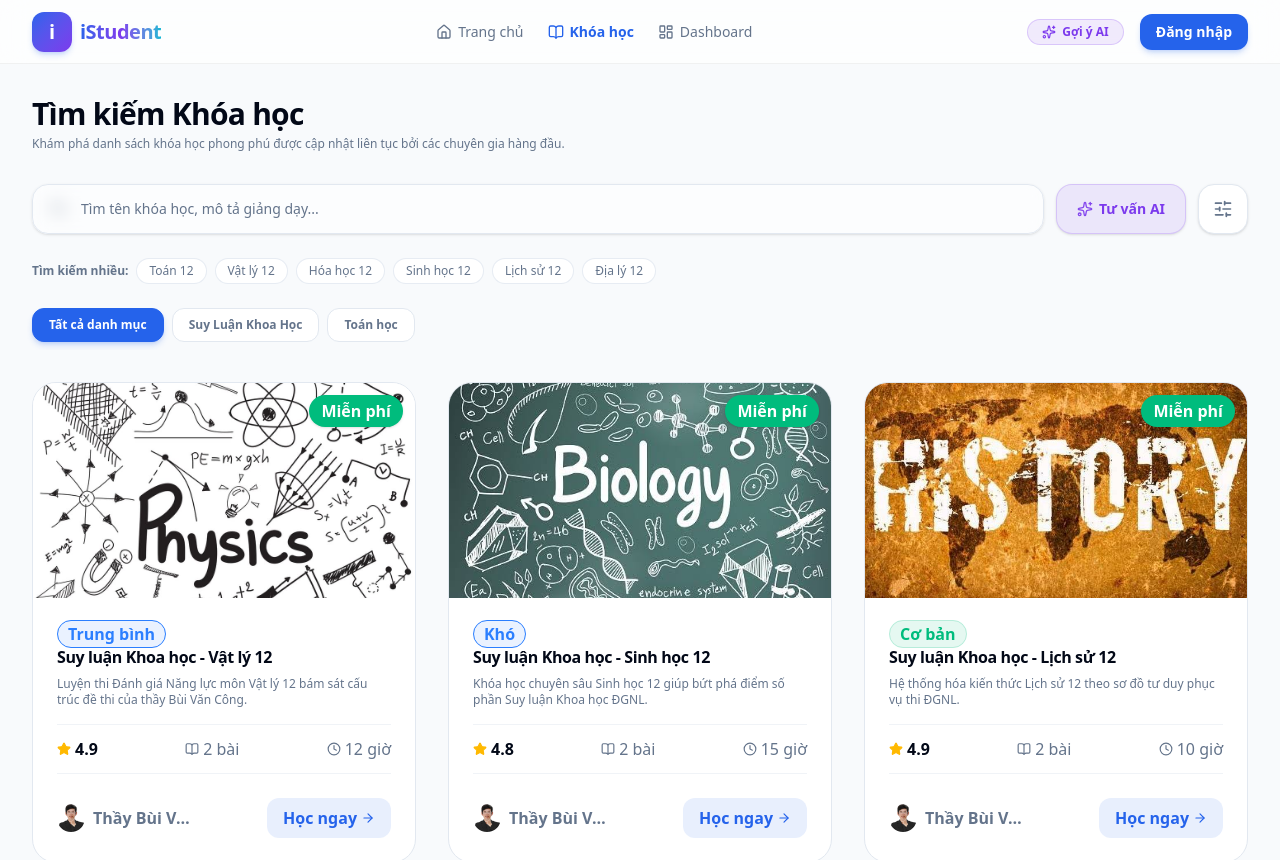
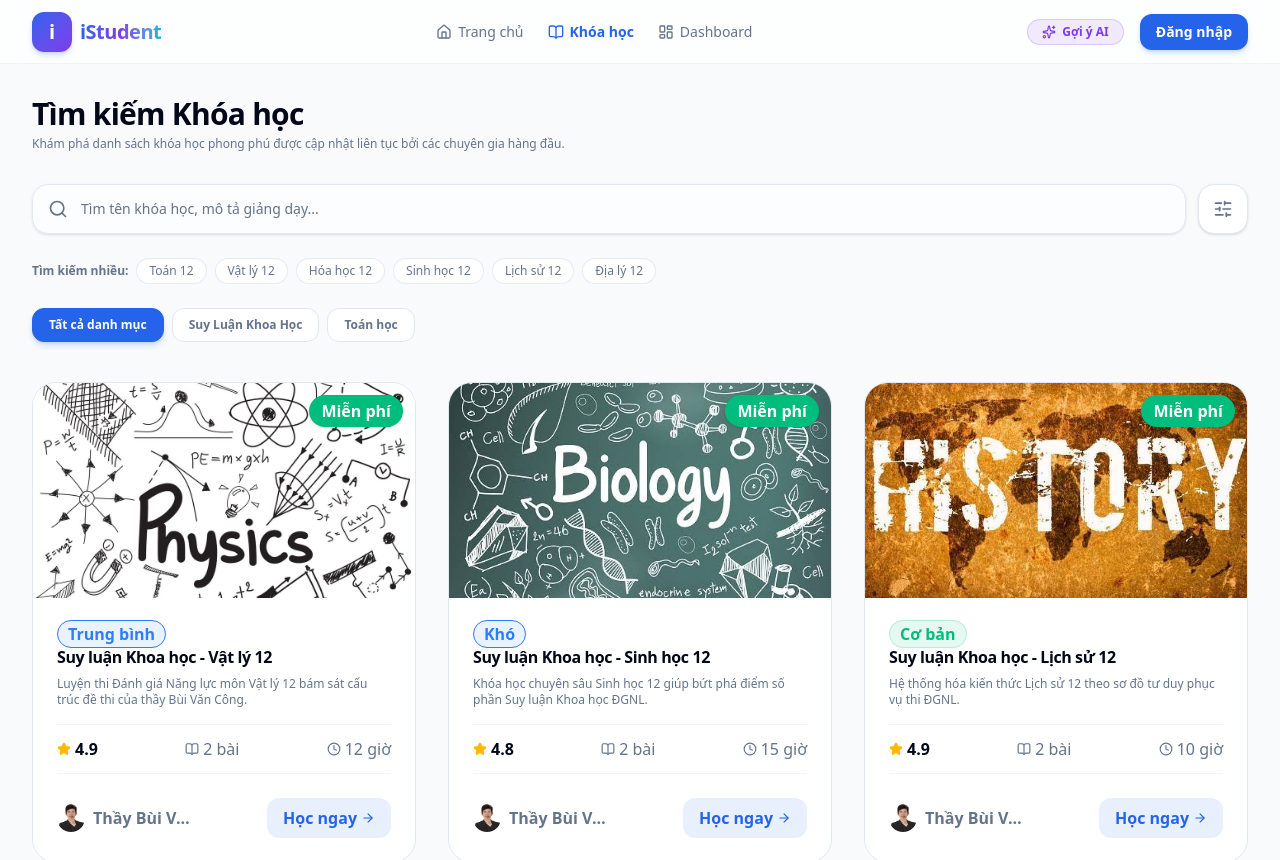
Before and after one commit to tomyrese/buivancong, a Next.js app: page /courses in a window 1280 px wide. Shown: the top 860 px of the page. Built offline with nearby package versions, Linux system fonts and the light colour scheme.

Commit message:
style: fix search icon blur, remove redundant AI button, and handle page reload on auth changes

```diff
--- a/app/courses/page.tsx
+++ b/app/courses/page.tsx
@@ -116,7 +116,6 @@ function CoursesContent() {
         onSearchChange={setSearch}
         filters={filters}
         onFilterChange={handleFilterChange}
-        onOpenAI={() => setIsAIModalOpen(true)}
         recentSearches={recentSearches}
         onAddRecent={handleAddRecentSearch}
         onClearRecent={handleClearRecentSearches}
--- a/components/auth-modal.tsx
+++ b/components/auth-modal.tsx
@@ -80,9 +80,10 @@ export default function AuthModal({ isOpen, onClose }: AuthModalProps) {
         setSuccess('Đăng ký tài khoản thành công! Bắt đầu học ngay.');
       }
 
-      // Close modal on success after delay
+      // Close modal on success after delay and refresh page to reset store state cleanly
       setTimeout(() => {
         onClose();
+        window.location.reload();
       }, 1000);
     } catch (err) {
       console.error(err);
--- a/components/navbar.tsx
+++ b/components/navbar.tsx
@@ -179,6 +179,7 @@ export default function Navbar() {
                           onClick={() => {
                             logout();
                             setShowProfileMenu(false);
+                            window.location.href = '/';
                           }}
                           className="flex w-full items-center gap-2 rounded-lg px-3 py-2 text-sm text-destructive hover:bg-destructive/10 transition-colors text-left"
                         >
@@ -293,6 +294,7 @@ export default function Navbar() {
                       onClick={() => {
                         logout();
                         setIsOpen(false);
+                        window.location.href = '/';
                       }}
                       className="flex items-center justify-center gap-1.5 rounded-xl bg-destructive/10 py-2 text-xs font-semibold text-destructive hover:bg-destructive/20 transition-colors"
                     >
--- a/features/courses/search-filters.tsx
+++ b/features/courses/search-filters.tsx
@@ -15,7 +15,6 @@ interface SearchFiltersProps {
     sortBy: 'newest' | 'popular' | 'rating';
   };
   onFilterChange: (updates: Partial<SearchFiltersProps['filters']>) => void;
-  onOpenAI: () => void;
   recentSearches: string[];
   onAddRecent: (term: string) => void;
   onClearRecent: () => void;
@@ -26,7 +25,6 @@ export default function SearchFilters({
   onSearchChange,
   filters,
   onFilterChange,
-  onOpenAI,
   recentSearches,
   onAddRecent,
   onClearRecent
@@ -53,7 +51,6 @@ export default function SearchFilters({
       {/* Top Search bar */}
       <form onSubmit={handleSearchSubmit} className="flex gap-3">
         <div className="relative flex-1">
-          <Search className="absolute left-4 top-3.5 h-5 w-5 text-muted-foreground" />
           <input
             type="text"
             value={search}
@@ -61,26 +58,17 @@ export default function SearchFilters({
             placeholder="Tìm tên khóa học, mô tả giảng dạy..."
             className="w-full rounded-2xl border border-border bg-card/50 backdrop-blur-sm pl-12 pr-10 py-3.5 text-sm text-foreground placeholder-muted-foreground focus:outline-none focus:ring-2 focus:ring-primary/50 focus:border-primary shadow-sm"
           />
+          <Search className="absolute left-4 top-1/2 -translate-y-1/2 h-5 w-5 text-muted-foreground pointer-events-none" />
           {search && (
             <button
               type="button"
               onClick={() => onSearchChange('')}
-              className="absolute right-3 top-3.5 rounded-full p-0.5 hover:bg-muted text-muted-foreground hover:text-foreground"
+              className="absolute right-3 top-1/2 -translate-y-1/2 rounded-full p-0.5 hover:bg-muted text-muted-foreground hover:text-foreground"
             >
               <X className="h-4 w-4" />
             </button>
           )}
         </div>
-
-        {/* AI Consultant button */}
-        <button
-          type="button"
-          onClick={onOpenAI}
-          className="flex items-center gap-1.5 rounded-2xl bg-secondary/10 px-5 text-sm font-semibold text-secondary hover:bg-secondary/20 transition-all border border-secondary/20 shadow-sm shrink-0"
-        >
-          <Sparkles className="h-4 w-4 text-secondary animate-pulse" />
-          <span className="hidden sm:inline">Tư vấn AI</span>
-        </button>
 
         {/* Advanced filter toggle button */}
         <button
```
